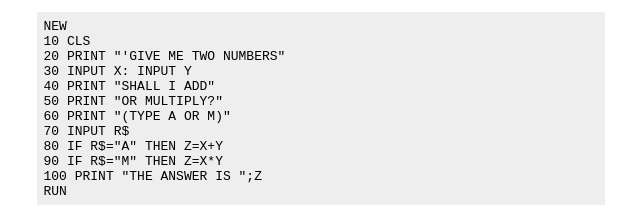
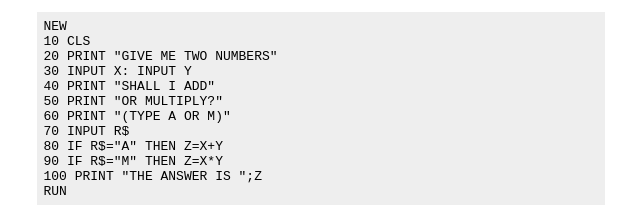
Before and after one commit to karlvr/learn-to-code-basic, an Eleventy site: page src/simple10.html in a window 1280 px wide. Shown: the part 1778-1993 px from the top of the page, 3-643 px from the left. Built offline with nearby package versions, Linux system fonts and the light colour scheme; Eleventy itself is replaced by a stand-in of ours; files that its build step writes are made by us from their sources; no server answers.

Commit message:
simple10: fix typo in code

```diff
--- a/src/simple10.html
+++ b/src/simple10.html
@@ -103,7 +103,7 @@ RUN
 <pre>
 NEW
 10 CLS
-20 PRINT "'GIVE ME TWO NUMBERS"
+20 PRINT "GIVE ME TWO NUMBERS"
 30 INPUT X: INPUT Y
 40 PRINT "SHALL I ADD"
 50 PRINT "OR MULTIPLY?"
```
